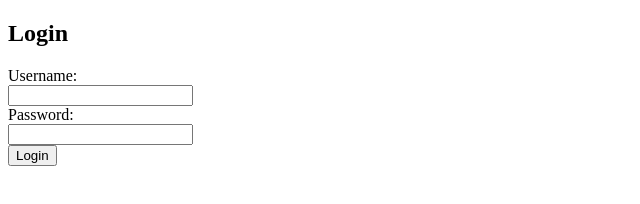
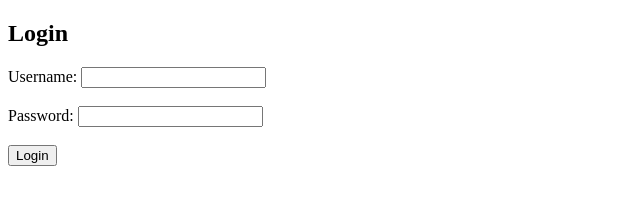
Before and after one commit to Avithroughthis/voicecam.github.io, a plain HTML site: page index.html in a window 1280 px wide. Shown: the whole page, without its empty margins (0-640 px from the left). Drawn offline with Linux system fonts and the light colour scheme.

Commit message:
Update index.html

```diff
--- a/index.html
+++ b/index.html
@@ -2,20 +2,20 @@
 <html lang="en">
 <head>
   <meta charset="UTF-8">
-  <meta name="viewport" content="width=device-width, initial-scale=1">
   <title>Login Page</title>
-  <div class="login-container">
+</head>
+<body>
+
+  <form action="/login" method="POST">
     <h2>Login</h2>
-    <form action="/login" method="POST">
-      <label for="username">Username:</label><br>
-      <input type="text" id="username" name="username" required><br>
+    <label for="username">Username:</label>
+    <input type="text" id="username" name="username" required><br><br>
 
-      <label for="password">Password:</label><br>
-      <input type="password" id="password" name="password" required><br>
+    <label for="password">Password:</label>
+    <input type="password" id="password" name="password" required><br><br>
 
-      <input type="submit" value="Login">
-    </form>
-  </div>
+    <input type="submit" value="Login">
+  </form>
 
 </body>
 </html>
```
